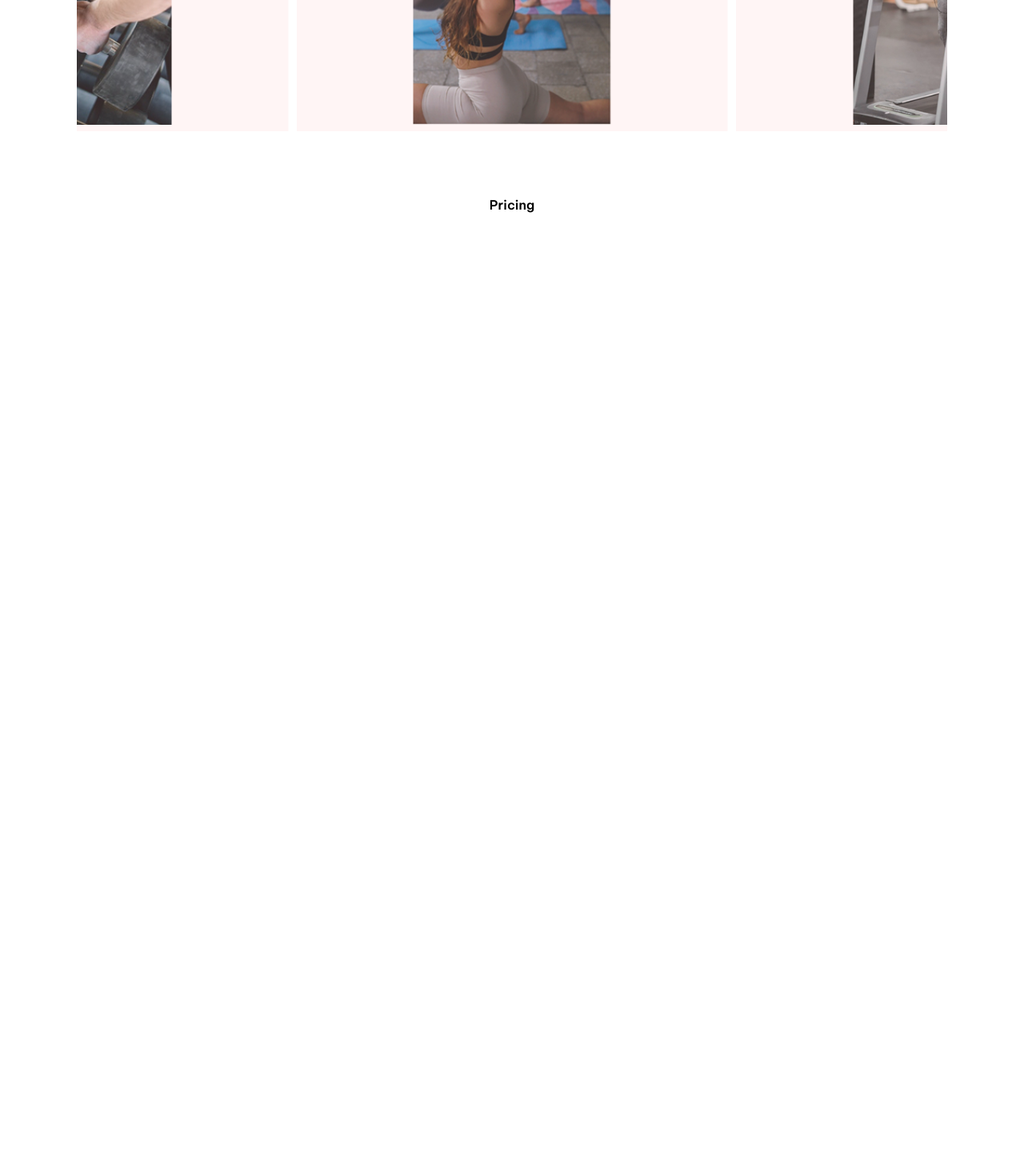
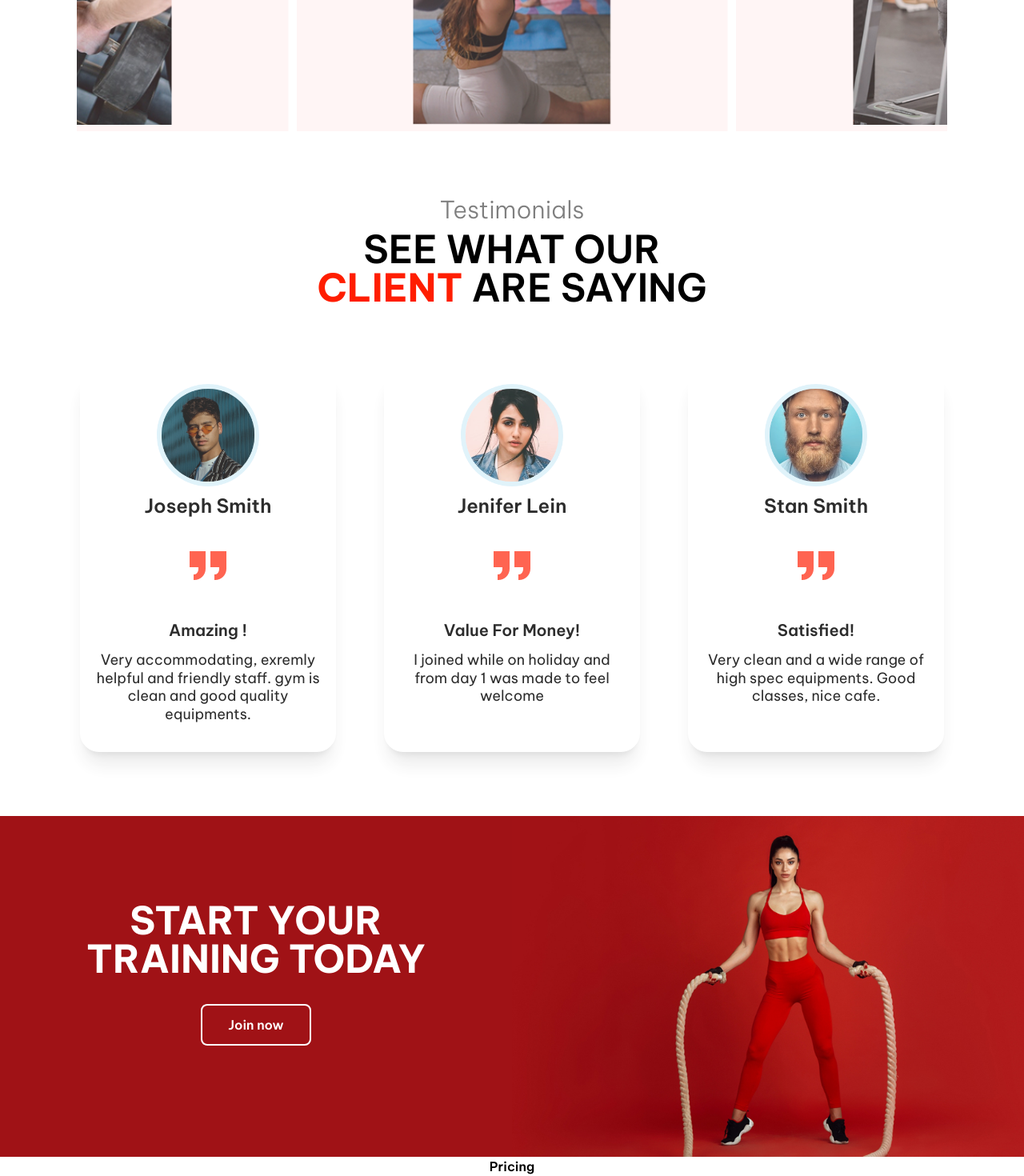
Before and after one commit to Divyyanshu/gym_react, a React (Vite) app: page / in a window 1280 px wide. Shown: the part 2480-3950 px from the top of the page at 80% size. Before the commit the page ends 2748 px from the top, so only its background shows below. Built offline with nearby package versions, Linux system fonts and the light colour scheme.

Commit message:
banner done

```diff
--- /dev/null
+++ b/src/component/Banner.jsx
@@ -0,0 +1,24 @@
+import React from 'react';
+import BannerImageDesktop from '../assets/image/banner-image-desktop.jpg';
+import BannerImageTablet from '../assets/image/banner-image-desktop.jpg';
+
+
+const Banner = () => {
+  return (
+   <>
+   <div className='grid grid-cols-2'>
+    <div className='bg-[#A01216] flex flex-col justify-center items-center'>
+      <p className='text-5xl uppercase text-white font-bold text-center animate-bounce'>Start your
+        <br />
+      training today</p>
+      <button className='px-8 py-3 border-white border-2 rounded-lg text-white hover:bg-[#D2001A] m-5'>Join now</button>
+    </div>
+    <div>
+      <img src={BannerImageDesktop} alt="" />
+    </div>
+   </div>
+   </>
+  );
+};
+
+export default Banner;
--- /dev/null
+++ b/src/component/ClientCard.jsx
@@ -0,0 +1,45 @@
+import React from "react";
+import Client1 from '../assets/image/client-1.png'
+import Client2 from '../assets/image/client-2.png'
+import Client3 from '../assets/image/client-3.png'
+import Commas from '../assets/image/comma.png'
+
+const ClientCard = () => {
+  return (
+    <div>
+      <div className="m-5 flex justify-between items-center animate-pulse">
+        <div className="border-none w-80 h-[30rem] flex flex-col px-10 items-center rounded-3xl shadow-xl">
+          <img src={Client1} alt="" className="w-32 pt-5" />
+          <p className="text-2xl pt-2">Joseph Smith</p>
+          <img src={Commas} alt="" className="p-8 animate-pulse" />
+          <p className="p-3 text-xl">Amazing !</p>
+          <p className="font-normal text-lg text-center leading-tight w-72">
+            Very accommodating, exremly helpful and friendly staff. gym is clean
+            and good quality equipments.
+          </p>
+        </div>
+        <div className="border-none w-80 h-[30rem] flex flex-col px-10 items-center rounded-3xl shadow-xl">
+          <img src={Client2} alt="" className="w-32 pt-5" />
+          <p className="text-2xl pt-2">Jenifer Lein</p>
+          <img src={Commas} alt="" className="p-8 animate-pulse" />
+          <p className="p-3 text-xl">Value For Money!</p>
+          <p className="font-normal text-lg text-center leading-tight w-72">
+            I joined while on holiday and from day 1 was made to feel welcome
+          </p>
+        </div>
+        <div className="border-none w-80 h-[30rem] flex flex-col px-10 items-center rounded-3xl shadow-xl">
+          <img src={Client3} alt="" className="w-32 pt-5" />
+          <p className="text-2xl pt-2">Stan Smith</p>
+          <img src={Commas} alt="" className="p-8 animate-pulse" />
+          <p className="p-3 text-xl">Satisfied!</p>
+          <p className="font-normal text-lg text-center leading-tight w-72">
+            Very clean and a wide range of high spec equipments. Good classes,
+            nice cafe.
+          </p>
+        </div>
+      </div>
+    </div>
+  );
+};
+
+export default ClientCard;
--- a/src/pages/Facilities.jsx
+++ b/src/pages/Facilities.jsx
@@ -1,5 +1,7 @@
 import React from "react";
 import Carousel from "../component/Carousel";
+import ClientCard from "../component/ClientCard";
+import Banner from "../component/Banner";
 
 const Facilities = () => {
   return (
@@ -20,7 +22,22 @@ const Facilities = () => {
         <div className="px-4">
           <Carousel />
         </div>
+        <div>
+          <div className="text-center mt-20">
+            <p className="text-xl md:text-3xl font-light text-[#7F7F7F] pb-2">
+              Testimonials
+            </p>
+            <p className="text-2xl md:text-5xl uppercase font-semibold pb-14">
+              See what our
+              <br />
+              <span className="text-[#FF1E00] font-bold">client </span>
+              are saying
+            </p>
+          </div>
+          <ClientCard/>
+        </div>
       </div>
+      <Banner/>
     </>
   );
 };
--- a/src/pages/Pricing.jsx
+++ b/src/pages/Pricing.jsx
@@ -1,8 +1,11 @@
 import React from 'react'
+import Banner from '../component/Banner'
 
 const Pricing = () => {
   return (
-    <div className='flex text-center justify-center'>Pricing</div>
+    <div className='flex text-center justify-center'>
+     <p>Pricing</p>
+    </div>
   )
 }
 
```
Also changed, not shown: src/component/buttons/JoinNowButton.jsx (+7 -4 lines), src/assets/image/comma.png (added).
